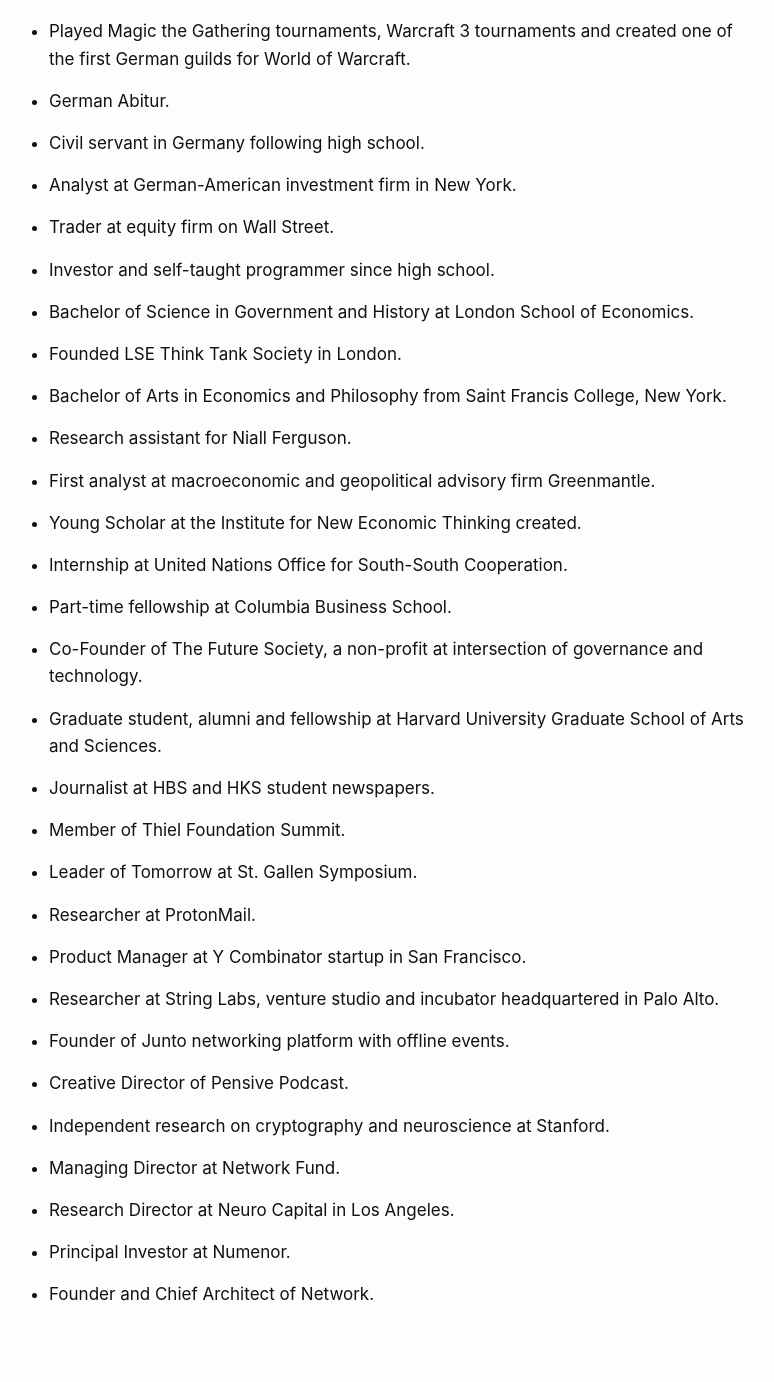
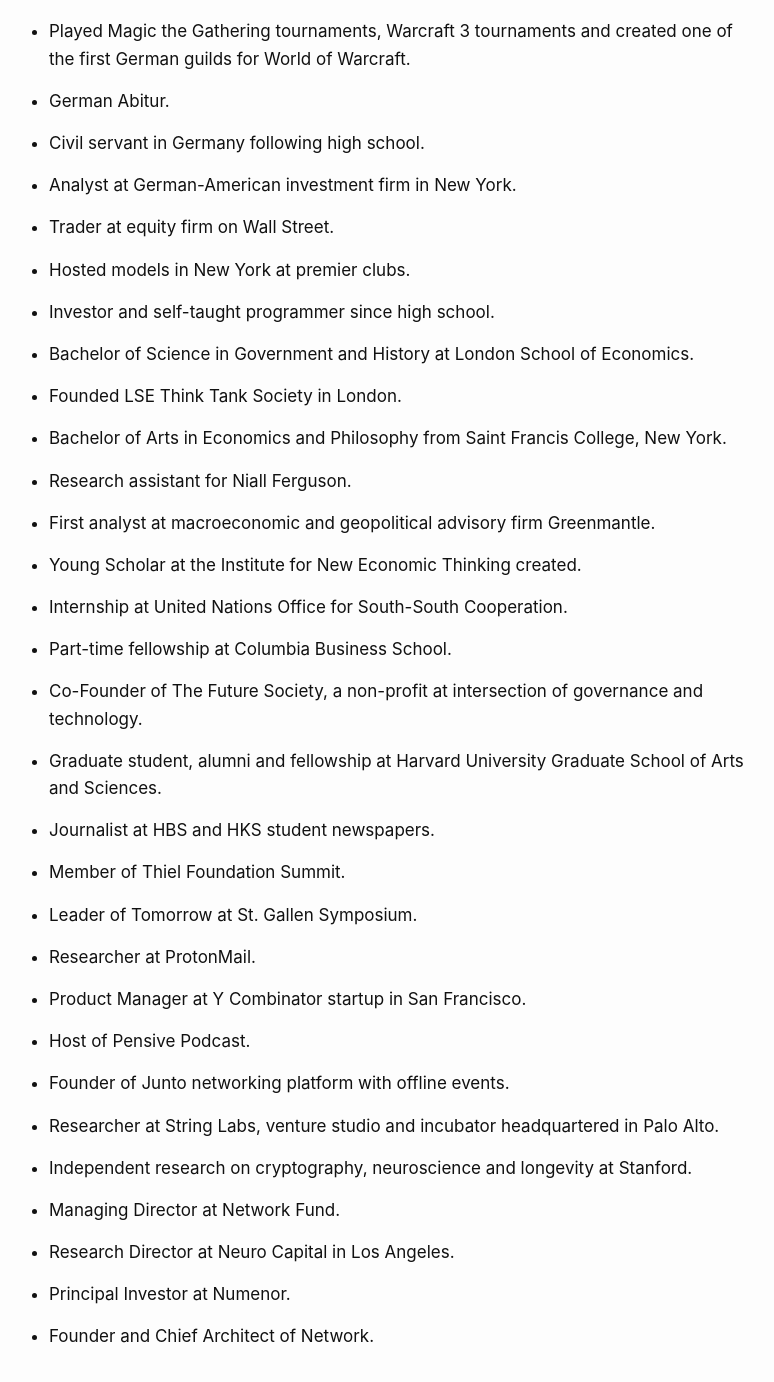
Before and after one commit to link-daniel/link.github.io, a Jekyll site: the page built from biography.md, in a window 1280 px wide and 1400 px high, scrolled down 1015 px. Shown: the top 1382 px of the window, without its empty margins (251-1025 px from the left). Built offline with Jekyll 4.4.1, drawn with Linux system fonts in a browser that asks for light colours.

Commit message:
Update biography.md

```diff
--- a/biography.md
+++ b/biography.md
@@ -29,6 +29,8 @@ At Harvard Kennedy School, he co-founded a nonprofit focused on governance and t
 - Analyst at German-American investment firm in New York.
 
 - Trader at equity firm on Wall Street.
+
+- Hosted models in New York at premier clubs.
 
 - Investor and self-taught programmer since high school.
 
@@ -62,13 +64,13 @@ At Harvard Kennedy School, he co-founded a nonprofit focused on governance and t
 
 - Product Manager at Y Combinator startup in San Francisco.
 
-- Researcher at String Labs, venture studio and incubator headquartered in Palo Alto.
+- Host of Pensive Podcast.
 
 - Founder of Junto networking platform with offline events.
 
-- Creative Director of Pensive Podcast.
+- Researcher at String Labs, venture studio and incubator headquartered in Palo Alto.
 
-- Independent research on cryptography and neuroscience at Stanford.
+- Independent research on cryptography, neuroscience and longevity at Stanford.
 
 - Managing Director at Network Fund.
 
```
